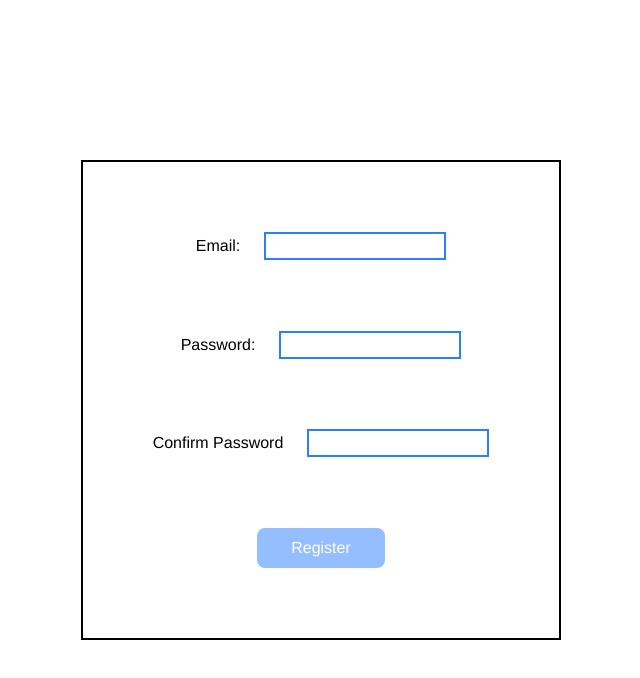
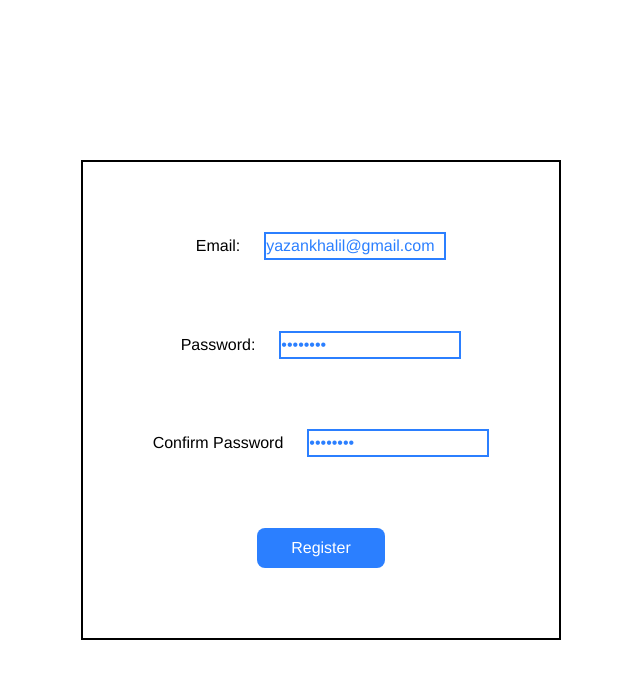
Before and after one commit to IbrahimZherati/StudyBuddy, a Next.js app in the folder studybuddy-frontend/: page /register in a window 1280 px wide. Shown: the top 678 px of the page, without its empty margins (319-959 px from the left). Built offline with nearby package versions, Linux system fonts and the light colour scheme.

Commit message:
Improved forms handling and API requests

```diff
--- a/studybuddy-frontend/app/register/page.jsx
+++ b/studybuddy-frontend/app/register/page.jsx
@@ -1,32 +1,27 @@
 'use client'
-import React, { useState } from 'react'
+import React, { useState } from 'react';
 import Input from '@/components/Input/page';
+import handleFormChange from '@/utils/forms/handleChange';
+import handleFormSubmit from '@/utils/forms/handleSubmit';
 
 const RegisterPage = () => {
-    const [email, setEmail] = useState("");
-    const [password, setPassword] = useState("");
-    const [passwordConfirmation, setPasswordConfirmation] = useState("");
+    const [formData, setFormData] = useState({
+        email: "yazankhalil@gmail.com",
+        password: "ree@@311",
+        passwordConfirmation: "ree@@311"
+    });
 
-    const passwordsMatch = password === passwordConfirmation;
+    const passwordsMatch = formData.password === formData.passwordConfirmation;
     const emailRegex = /^[^\s@]+@[^\s@]+\.[^\s@]+$/;
-    const isEmail = emailRegex.test(email);
+    const isEmail = emailRegex.test(formData.email);
     const canSubmit = isEmail && passwordsMatch;
 
+    const handleChange = (fieldName, fieldValue) => {
+        handleFormChange(setFormData, fieldName, fieldValue);
+    }
+
     const handleSubmit = async (e) => {
-        e.preventDefault();
-        const response = await fetch("http://localhost:5203/api/auth/register", {
-            method: "POST",
-            headers: {
-                "Content-Type": "application/json"
-            },
-            body: JSON.stringify({
-                email,
-                password,
-                passwordConfirmation
-            })
-        });
-
-        const data = await response.json();
+        const data = await handleFormSubmit(e, formData, "auth/register");
         console.log("Data:", data);
     }
 
@@ -35,16 +30,21 @@ const RegisterPage = () => {
             <form onSubmit={handleSubmit}
                 className='flex flex-col justify-evenly border-2 items-center h-120 aspect-square'>
 
-                <Input label="Email:" value={email} onChangeFunc={setEmail} />
+                <Input label="Email:" fieldName="email" type="email"
+                    value={formData.email}
+                    handleChange={handleChange} />
 
-                {(email && !isEmail) &&
+                {(formData.email && !isEmail) &&
                     <p className='error'>Please enter a valid email</p>
                 }
 
-                <Input label="Password:" type="password" value={password}
-                    onChangeFunc={setPassword} />
-                <Input label="Confirm Password" type="password" value={passwordConfirmation}
-                    onChangeFunc={setPasswordConfirmation} />
+                <Input label="Password:" fieldName="password" type="password"
+                    value={formData.password}
+                    handleChange={handleChange} />
+
+                <Input label="Confirm Password" fieldName="passwordConfirmation" type="password"
+                    value={formData.passwordConfirmation}
+                    handleChange={handleChange} />
 
                 {!passwordsMatch &&
                     <p className='error'>Passwords do not match</p>
--- a/studybuddy-frontend/components/Input/page.jsx
+++ b/studybuddy-frontend/components/Input/page.jsx
@@ -1,13 +1,13 @@
 import React from 'react'
 
-const Input = ({label, value, onChangeFunc, type="text"}) => {
+const Input = ({label, fieldName, value, handleChange, type="text"}) => {
     return (
         <label>
             <span className='input-span'>{label}</span>
             <input
                 type={type}
                 value={value}
-                onChange={e => {onChangeFunc(e.target.value)}}
+                onChange={e => {handleChange(fieldName, e.target.value)}}
                 className='border-2 text-blue-500'
             />
         </label>
--- /dev/null
+++ b/studybuddy-frontend/utils/API/post.js
@@ -0,0 +1,17 @@
+const urlPrefix = "http://localhost:5203/api/";
+
+const post = async (reqData, urlSuffix) => {
+    const url = urlPrefix + urlSuffix;
+    const response = await fetch(url, {
+        method: "POST",
+        headers: {
+            "Content-Type": "application/json"
+        },
+        body: JSON.stringify(reqData)
+    });
+
+    const data = await response.json();
+    return data;
+};
+
+export default post;
--- /dev/null
+++ b/studybuddy-frontend/utils/forms/handleChange.js
@@ -0,0 +1,8 @@
+const handleChange = (setFormData, fieldName, fieldValue) => {
+    setFormData(prevState => ({
+        ...prevState,
+        [fieldName]: fieldValue
+    }));
+}
+
+export default handleChange;
--- /dev/null
+++ b/studybuddy-frontend/utils/forms/handleSubmit.js
@@ -0,0 +1,9 @@
+import post from "../API/post";
+
+const handleSubmit = async (e, formData, url) => {
+    e.preventDefault();
+    const data = await post(formData, url);
+    return data;
+}
+
+export default handleSubmit;
```
Also changed, not shown: 1 other file (tests, documents, lock files or other folders).
